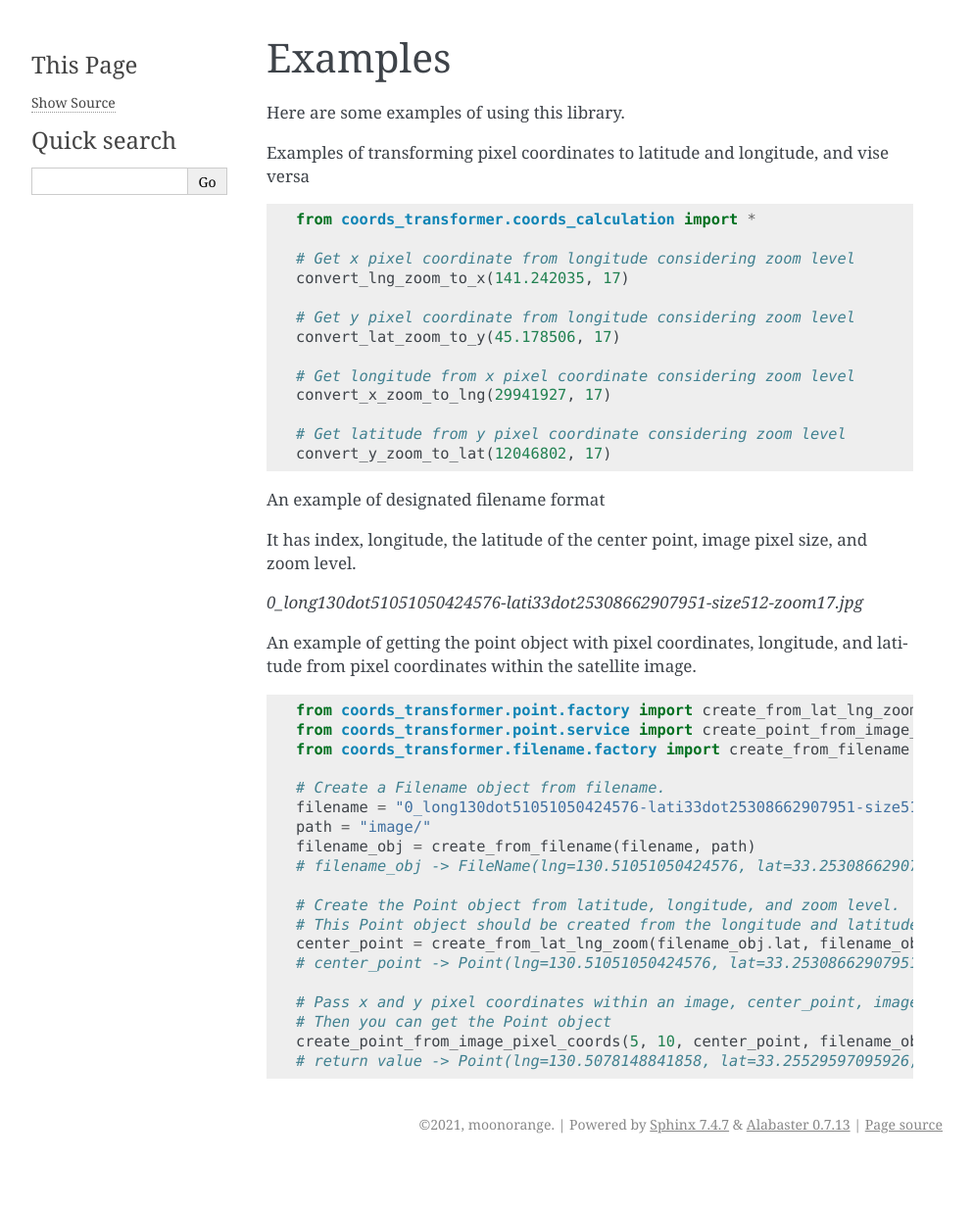
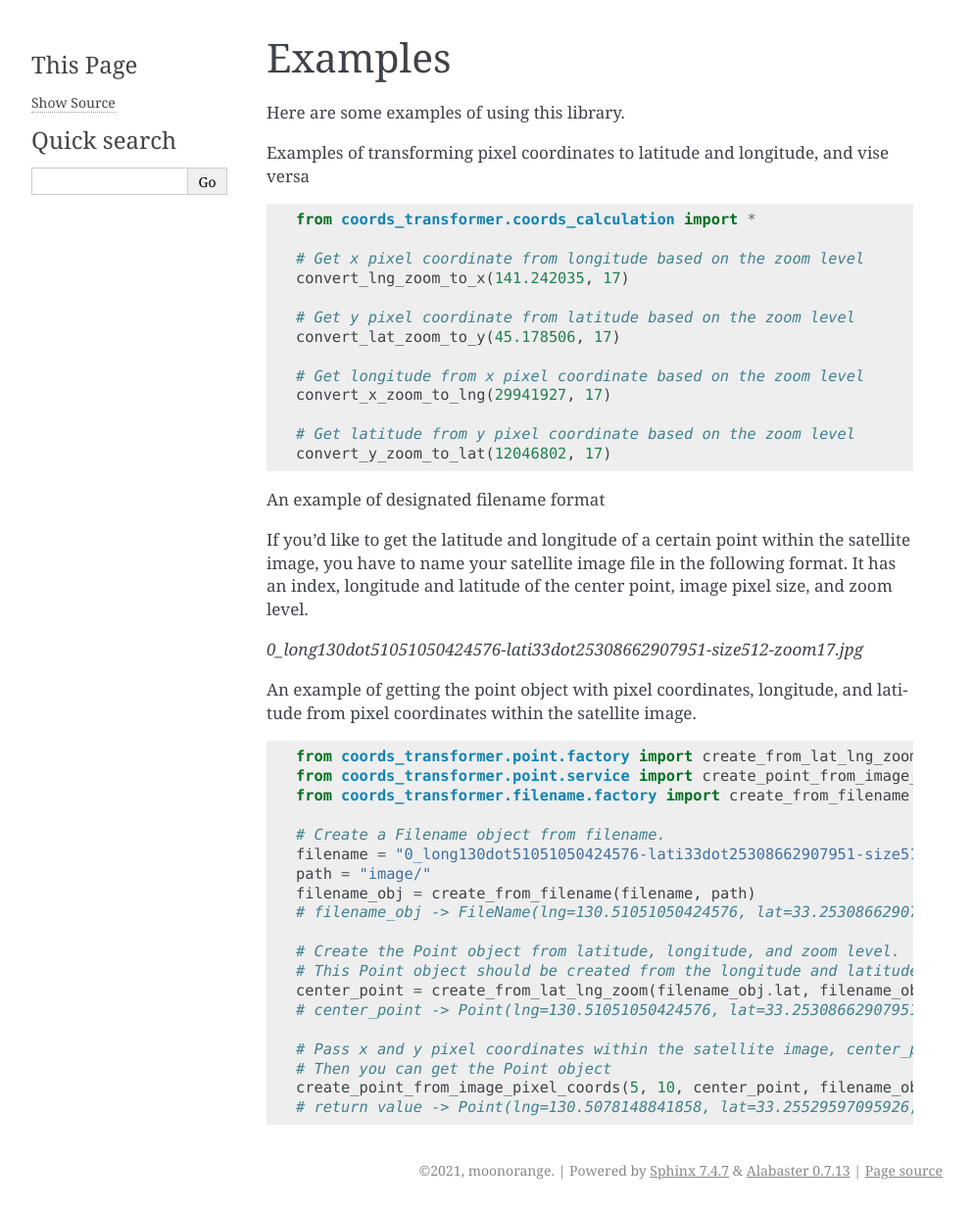
Before and after one commit to sagri-tokyo/coords-transformer, a Sphinx documentation site: the page built from docs/intro/examples.txt, in a window 1280 px wide. Shown: the whole page at 98% size, without its empty margins (148-1141 px from the left). Built offline with Sphinx 7.4.7, drawn with Linux system fonts in a browser that asks for light colours; before the commit the page ends 1187 px from its top, so only the background shows below that.

Commit message:
update: elaborate the usage

```diff
--- a/docs/intro/examples.txt
+++ b/docs/intro/examples.txt
@@ -12,21 +12,22 @@ Examples of transforming pixel coordinates to latitude and longitude, and vise v
 
 	from coords_transformer.coords_calculation import *
 
-	# Get x pixel coordinate from longitude considering zoom level
+	# Get x pixel coordinate from longitude based on the zoom level
 	convert_lng_zoom_to_x(141.242035, 17)
 
-	# Get y pixel coordinate from longitude considering zoom level
+	# Get y pixel coordinate from latitude based on the zoom level
 	convert_lat_zoom_to_y(45.178506, 17)
 
-	# Get longitude from x pixel coordinate considering zoom level
+	# Get longitude from x pixel coordinate based on the zoom level
 	convert_x_zoom_to_lng(29941927, 17)
 
-	# Get latitude from y pixel coordinate considering zoom level
+	# Get latitude from y pixel coordinate based on the zoom level
 	convert_y_zoom_to_lat(12046802, 17)
 
 An example of designated filename format
 
-It has index, longitude, the latitude of the center point, image pixel size, and zoom level.
+If you'd like to get the latitude and longitude of a certain point within the satellite image, you have to name your satellite image file in the following format.
+It has an index, longitude and latitude of the center point, image pixel size, and zoom level.
 
 `0_long130dot51051050424576-lati33dot25308662907951-size512-zoom17.jpg`
 
@@ -45,11 +46,11 @@ An example of getting the point object with pixel coordinates, longitude, and la
 	# filename_obj -> FileName(lng=130.51051050424576, lat=33.25308662907951, idx=0, size=512, path='image/', zoom=17)
 
 	# Create the Point object from latitude, longitude, and zoom level.
-	# This Point object should be created from the longitude and latitude of an image center point
+	# This Point object should be created from the longitude and latitude of the satellite image center point
 	center_point = create_from_lat_lng_zoom(filename_obj.lat, filename_obj.lng)
 	# center_point -> Point(lng=130.51051050424576, lat=33.25308662907951, x=28941677, y=13487547)
 
-	# Pass x and y pixel coordinates within an image, center_point, image pixel size, and zoom level
+	# Pass x and y pixel coordinates within the satellite image, center_point, image pixel size, and zoom level
 	# Then you can get the Point object
 	create_point_from_image_pixel_coords(5, 10, center_point, filename_obj.size, filename_obj.zoom)
 	# return value -> Point(lng=130.5078148841858, lat=33.25529597095926, x=28941426, y=13487301)
```
